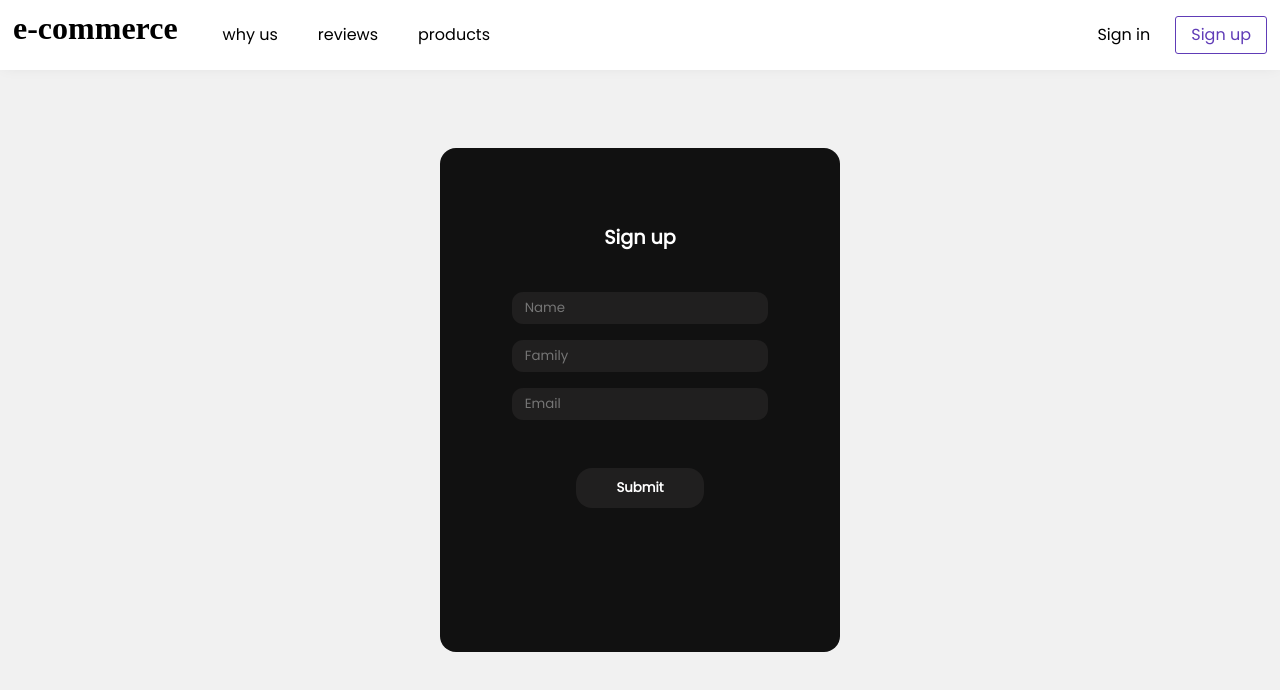
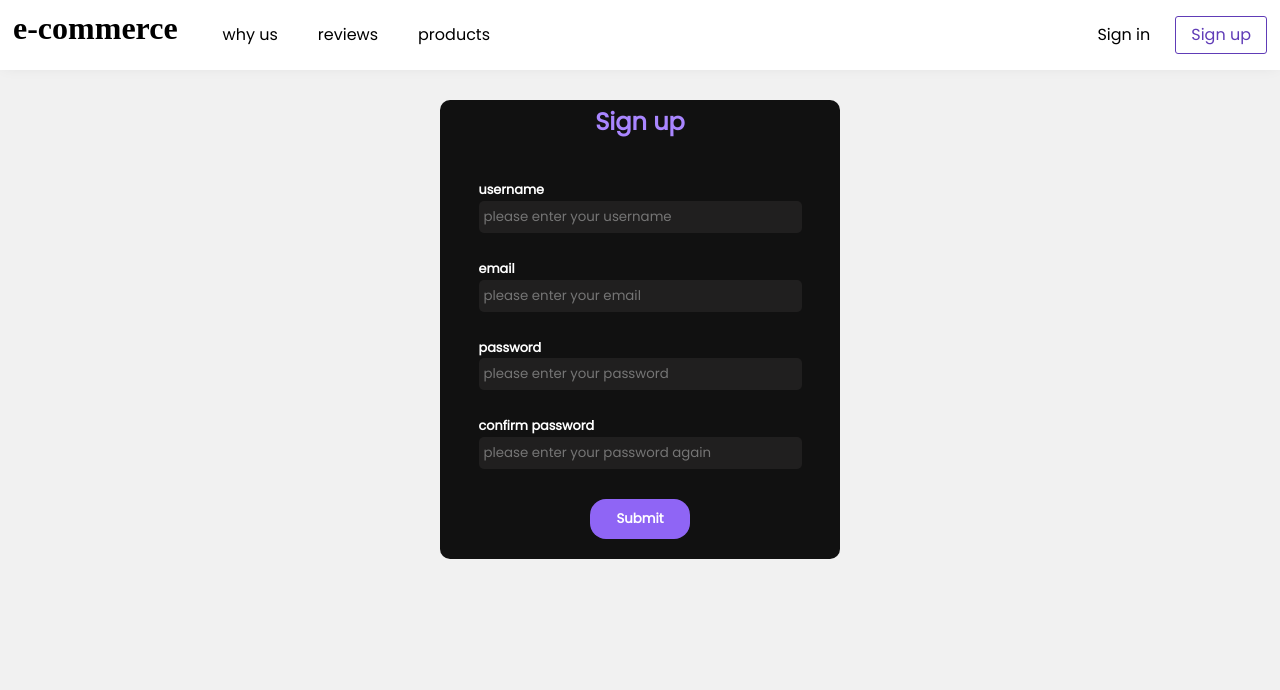
Before and after one commit to Abolfazl181920/e-commerce-app, a React (Create React App) app: page /signup in a window 1280 px wide. Shown: the top 690 px of the page. Built offline with nearby package versions, Linux system fonts and the light colour scheme; a web font is replaced by a local one.

Commit message:
merged navigation with form branch

```diff
--- a/src/Auth/Button.js
+++ b/src/Auth/Button.js
@@ -1,7 +1,8 @@
-import { FormButton } from './styles'
+import { FormButton } from "./styles";
 
-const Button = () => {
-    return <FormButton>Submit</FormButton>
-}
+const Button = (props) => {
+  const { isDisable } = props;
+  return <FormButton disabled={isDisable}>Submit</FormButton>;
+};
 
-export default Button
+export default Button;
--- a/src/Auth/Signin.js
+++ b/src/Auth/Signin.js
@@ -1,29 +1,85 @@
-import { FormBodyFlex, FormBody, Inputs, InputsParent, FormTitle }  from './styles'
-import Button from './Button'
+import {
+  FormBody,
+  Inputs,
+  FormTitle,
+  InputContainer,
+  InputLabel,
+  Input,
+  ButtonContainer,
+  ErrorText,
+} from "./styles";
+import Button from "./Button";
+import useInput from "hooks/use-input";
 
 const Signin = () => {
-    return (
-        <FormBodyFlex>
-            <FormBody>
-                <FormTitle>Sign in</FormTitle>
-                <InputsParent>
-                    <Inputs
-                        placeholder="&nbsp;&nbsp;&nbsp;Name"
-                        margintop="9rem"
-                    />
-                    <Inputs
-                        placeholder="&nbsp;&nbsp;&nbsp;Family"
-                        margintop="1rem"
-                    />
-                    <Inputs
-                        placeholder="&nbsp;&nbsp;&nbsp;Email"
-                        margintop="1rem"
-                    />
-                </InputsParent>
-                <Button />
-            </FormBody>
-        </FormBodyFlex>
-    )
-}
+  //email validation
+  const {
+    value: email,
+    hasError: emailHasError,
+    isTouched: emailIsTouched,
+    isFormValid: emailIsValid,
+    onBlurHandler: emailOnBlurHandler,
+    onChangeHandler: emailOnChangeHandler,
+  } = useInput(
+    (value) => /[^@ \t\r\n]+@[^@ \t\r\n]+\.[^@ \t\r\n]+/.test(value),
+    true
+  );
 
-export default Signin
+  const {
+    value: password,
+    onChangeHandler: passwordOnChangeHandler,
+    hasError: passwordHasError,
+    isFormValid: passwordIsValid,
+    isTouched: passwordIsTouched,
+    onBlurHandler: passwordOnBlurHandler
+  } = useInput((value) => value.trim() !== "", true);
+
+  return (
+    <FormBody action="#" data-testid="signup">
+      <FormTitle>Sign in</FormTitle>
+      <Inputs>
+        <InputContainer>
+          <InputLabel htmlFor="email">email</InputLabel>
+          <Input
+            id="email"
+            type="text"
+            placeholder="please enter your email"
+            onChange={emailOnChangeHandler}
+            onBlur={emailOnBlurHandler}
+            value={email}
+          />
+          {emailHasError && emailIsTouched ? (
+            <ErrorText>
+              {email.trim() === ""
+                ? "please enter your email."
+                : "please enter your correct email."}
+            </ErrorText>
+          ) : (
+            ""
+          )}
+        </InputContainer>
+        <InputContainer>
+          <InputLabel htmlFor="password">password</InputLabel>
+          <Input
+            id="password"
+            type="password"
+            placeholder="please enter your password"
+            value={password}
+            onChange={passwordOnChangeHandler}
+            onBlur={passwordOnBlurHandler}
+          />
+          {passwordHasError && passwordIsTouched ? (
+            <ErrorText>please enter your password</ErrorText>
+          ) : (
+            ""
+          )}
+        </InputContainer>
+      </Inputs>
+      <ButtonContainer>
+        <Button isDisable={!emailIsValid || !passwordIsValid} />
+      </ButtonContainer>
+    </FormBody>
+  );
+};
+
+export default Signin;
--- a/src/Auth/Signup.js
+++ b/src/Auth/Signup.js
@@ -1,64 +1,162 @@
-import { useState } from 'react'
-import { FormBodyFlex, FormBody, Inputs, InputsParent, FormTitle }  from './styles'
-import { ToastContainer, toast } from 'react-toastify';
-import 'react-toastify/dist/ReactToastify.css';
-import Button from './Button'
+import {
+  FormBody,
+  Input,
+  Inputs,
+  FormTitle,
+  InputContainer,
+  InputLabel,
+  ButtonContainer,
+  ErrorText,
+} from "./styles";
+import "react-toastify/dist/ReactToastify.css";
+import Button from "./Button";
+import useInput from "hooks/use-input";
+import { useEffect } from "react";
 
 const Signup = () => {
+  //username validation
+  const {
+    value: username,
+    hasError: usernameHasError,
+    isTouched: usernameIsTouched,
+    isFormValid: usernameIsValid,
+    onBlurHandler: usernameOnBlurHandler,
+    onChangeHandler: usernameOnChangeHandler,
+  } = useInput((value) => /^[a-z0-9_-]{3,15}$/.test(value), true);
 
-    const [ name, setName ] = useState("")
-    const [ family, setFamily ] = useState("")
-    const [ email, setEmail ] = useState("")
-    const [ isValid, setIsValid ] = useState(false)
+  //email validation
+  const {
+    value: email,
+    hasError: emailHasError,
+    isTouched: emailIsTouched,
+    isFormValid: emailIsValid,
+    onBlurHandler: emailOnBlurHandler,
+    onChangeHandler: emailOnChangeHandler,
+  } = useInput(
+    (value) => /[^@ \t\r\n]+@[^@ \t\r\n]+\.[^@ \t\r\n]+/.test(value),
+    true
+  );
 
-    const submitForm = (e) => {
-        e.preventDefault()
-        if (!name, !family, !email) {
-           toast("Please Fill Out All Inputs!", {
-               theme:"dark"
-           })
-        } else {
-            setIsValid(true)
-            toast("Your regestration is completed! You will redirect to Sign in page after 3 seconds ...", {
-                theme:"dark"
-            })
+  //password validation
+  const {
+    value: password,
+    hasError: passwordHasError,
+    isTouched: passwordIsTouched,
+    isFormValid: passwordIsValid,
+    onBlurHandler: passwordOnBlurHandler,
+    onChangeHandler: passwordOnChangeHandler,
+  } = useInput((value) => value.trim().length >= 8, true);
 
-            // I will create a function to redirect user to /signin
+  //repeat password validation
+  const {
+    value: repeatPassword,
+    hasError: repeatPasswordHasError,
+    isTouched: repeatPasswordIsTouched,
+    isFormValid: repeatPasswordIsValid,
+    onBlurHandler: repeatPasswordOnBlurHandler,
+    onChangeHandler: repeatPasswordOnChangeHandler,
+    setIsFormValid,
+    setHasError,
+  } = useInput((value) => value === password, true);
+
+  //if user first entered repeat password and then entered password, the repeat password error will be removed
+  useEffect(() => {
+    if (password === repeatPassword) {
+      setHasError(false);
+      setIsFormValid(true);
     }
-    }
+  }, [password, repeatPassword]);
 
   return (
-        <FormBodyFlex>
-            <ToastContainer/>
-            <FormBody action="#" onSubmit={submitForm}  data-testid="signup">
+    <FormBody action="#" data-testid="signup">
       <FormTitle>Sign up</FormTitle>
-                <InputsParent>
-                    <Inputs
-                        value={name}
-                        onChange={(e) => setName(e.target.value)}
-                        placeholder="&nbsp;&nbsp;&nbsp;Name"
-                        margintop="9rem"
-                        data-testid="NameInput"
+      <Inputs>
+        <InputContainer>
+          <InputLabel htmlFor="username">username</InputLabel>
+          <Input
+            id="username"
+            type="text"
+            placeholder="please enter your username"
+            onChange={usernameOnChangeHandler}
+            onBlur={usernameOnBlurHandler}
+            value={username}
           />
-                    <Inputs
-                        value={family}
-                        onChange={(e) => setFamily(e.target.value)}
-                        placeholder="&nbsp;&nbsp;&nbsp;Family"
-                        margintop="1rem"
-                        data-testid="FamilyInput"
+          {usernameHasError && usernameIsTouched ? (
+            <ErrorText>
+              please enter a username that may contain _ and - and has a length
+              of 3 to 15.
+            </ErrorText>
+          ) : (
+            ""
+          )}
+        </InputContainer>
+        <InputContainer>
+          <InputLabel htmlFor="email">email</InputLabel>
+          <Input
+            id="email"
+            type="text"
+            placeholder="please enter your email"
+            onChange={emailOnChangeHandler}
+            onBlur={emailOnBlurHandler}
+            value={email}
           />
-                    <Inputs
-                        value={email}
-                        onChange={(e) => setEmail(e.target.value)}
-                        placeholder="&nbsp;&nbsp;&nbsp;Email"
-                        margintop="1rem"
-                        data-testid="EmailInput"
+          {emailHasError && emailIsTouched ? (
+            <ErrorText>
+              {email.trim() === ""
+                ? "please enter your email."
+                : "please enter your correct email."}
+            </ErrorText>
+          ) : (
+            ""
+          )}
+        </InputContainer>
+        <InputContainer>
+          <InputLabel htmlFor="password">password</InputLabel>
+          <Input
+            id="password"
+            type="password"
+            placeholder="please enter your password"
+            value={password}
+            onChange={passwordOnChangeHandler}
+            onBlur={passwordOnBlurHandler}
           />
-                </InputsParent>
-                <Button />
+          {passwordHasError && passwordIsTouched ? (
+            <ErrorText>
+              please enter a password with the length of 8 or higher.
+            </ErrorText>
+          ) : (
+            ""
+          )}
+        </InputContainer>
+        <InputContainer>
+          <InputLabel htmlFor="repeat-password">confirm password</InputLabel>
+          <Input
+            id="repeat-password"
+            type="password"
+            placeholder="please enter your password again"
+            value={repeatPassword}
+            onChange={repeatPasswordOnChangeHandler}
+            onBlur={repeatPasswordOnBlurHandler}
+          />
+          {repeatPasswordHasError && repeatPasswordIsTouched ? (
+            <ErrorText>please enter your entered password.</ErrorText>
+          ) : (
+            ""
+          )}
+        </InputContainer>
+      </Inputs>
+      <ButtonContainer>
+        <Button
+          isDisable={
+            !usernameIsValid ||
+            !emailIsValid ||
+            !passwordIsValid ||
+            !repeatPasswordIsValid
+          }
+        />
+      </ButtonContainer>
     </FormBody>
-        </FormBodyFlex>
-    )
-}
+  );
+};
 
-export default Signup
+export default Signup;
--- a/src/Auth/styles.js
+++ b/src/Auth/styles.js
@@ -1,72 +1,104 @@
-import styled from 'styled-components'
+import styled from "styled-components";
 
 // Signup.js and Signin.js styles
-export const FormBodyFlex = styled.div`
-    display: flex;
-    justify-content: center;
-    flex-direction: row;
-    align-items: center;
-    min-height: 100vh;
-`
 
 export const FormBody = styled.form`
   display: flex;
-    justify-content: center;
-    height: 63vh;
-    width: 50vh;
-    border-radius: 1rem;
+  align-items: center;
+  flex-flow: column;
+  min-height: 100px;
+  width: 400px;
+  margin: auto;
+  border-radius: 10px;
   background-color: #111111;
   color: rgb(240, 231, 231);
   font-weight: 700;
-`
+  padding: 10px;
 
-export const FormTitle = styled.span`
-    color: #fff;
-    margin-top: 5rem;
-    position: absolute;
-    font-size: 1.2rem;
-`
+  @media (max-width: 440px) {
+    width: 95%;
+  }
+`;
 
-export const InputsParent = styled.div`
+export const FormTitle = styled.h2`
+  color: #a986ff;
+  font-size: 1.5rem;
+  width: 100%;
+  text-align: center;
+  margin-bottom: 50px;
+`;
+
+export const Inputs = styled.div`
   display: flex;
-    justify-content: center;
-    flex-direction: column;
+  flex-flow: column;
   align-items: center;
-    position: absolute;
-`
+  flex-grow: 1;
+  width: 100%;
+`;
 
-export const Inputs = styled.input`
+export const Input = styled.input`
   height: 2rem;
   width: 16rem;
   background-color: rgb(32, 31, 31);
-    margin-top: ${props => props.margintop};
   border: none;
-    cursor: pointer;
   color: #fff;
-    border-radius: .7rem;
+  border-radius: 5px;
   flex-direction: row;
+  outline: none;
+  width: 100%;
+  padding: 5px;
+`;
+
+export const InputContainer = styled.div`
+  display: flex;
+  flex-flow: column;
+  justify-content: center;
+  width: 85%;
+  margin-bottom: 30px;
 
   @media (max-width: 440px) {
-       width: 14rem;
+    width: 98%;
   }
-`
+`;
 
+export const InputLabel = styled.label`
+  color: #fff;
+  font-size: 0.8rem;
+  margin-bottom: 4px;
+`;
+
+export const ErrorText = styled.p`
+  color: #ff0000;
+  font-size: 14px;
+  font-weight: 300;
+  margin-top: 3px;
+`;
 
 // Button.js styles
+export const ButtonContainer = styled.div`
+  flex-grow: 1;
+  display: flex;
+  justify-content: center;
+  align-items: center;
+`;
 export const FormButton = styled.button`
   height: 2.5rem;
-    width: 8rem;
+  width: 100px;
   font-weight: 700;
   background-color: rgb(32, 31, 31);
   color: #fff;
-    margin-top: 20rem;
   border: none;
+  background-color: #8f65f5;
+  transition: 0.3s;
+  margin-bottom: 10px;
+
+  &:disabled {
+    background-color: #8f65f5;
+  }
+
+  &:not(:disabled):hover {
+    background-color: #603cb7;
+  }
   border-radius: 1rem;
   cursor: pointer;
-
-    @media (max-width: 440px) {
-        height: 1.8rem;
-        width: 5.5rem;
-        margin-top: 18.5rem;
-    }
-`
+`;
--- a/src/NavBar/SignUpLink.js
+++ b/src/NavBar/SignUpLink.js
@@ -3,7 +3,7 @@ import { Link } from "react-router-dom";
 
 //a component to display sign up link
 const SignUpLink = () => {
-  return <Link to="/signin" className={styles.signup}>Sign up</Link>;
+  return <Link to="/signup" className={styles.signup}>Sign up</Link>;
 };
 
 export default SignUpLink;
--- /dev/null
+++ b/src/hooks/use-input.js
@@ -0,0 +1,57 @@
+import { useCallback } from "react";
+import { useState } from "react";
+
+//a custom hook for user input validation
+const useInput = (validate, require) => {
+  const [value, setValue] = useState("");
+  const [isFormValid, setIsFormValid] = useState(false);
+  const [hasError, setHasError] = useState(require);
+  const [isTouched, setIsTouched] = useState(false);
+
+  //a function to store users entered value
+  const onChangeHandler = (e) => {
+    if (validate(e.target.value)) {
+      setHasError(false);
+      setIsFormValid(true);
+    } else if (!validate(e.target.value)) {
+      if (!require && e.target.value.trim() === "") {
+        setHasError(false);
+        setIsFormValid(false);
+      } else {
+        setHasError(true);
+        setIsFormValid(false);
+      }
+    }
+    setValue(e.target.value);
+  };
+
+  //a function to store that user touched the input for the first time
+  const onBlurHandler = () => {
+    setIsTouched(true);
+  };
+
+  //a function to reset all of the states to the default value
+  const reset = useCallback(() => {
+    setValue("");
+    setIsFormValid(false);
+    setHasError(require);
+    setIsTouched(false);
+  }, [require]);
+
+  //returning all the values that i need
+  return {
+    hasError,
+    isTouched,
+    isFormValid,
+    value,
+    setValue,
+    setHasError,
+    setIsFormValid,
+    onChangeHandler,
+    onBlurHandler,
+    setIsTouched,
+    reset,
+  };
+};
+
+export default useInput;
```
Also changed, not shown: src/NavBar/Navigation.js (+10 -4 lines), src/NavBar/SmallNavBar.js (+5 -5 lines), src/Assets/logo.jpg (renamed from src/Assests/logo.jpg), src/Assets/logo2.png (renamed from src/Assests/logo2.png). Lines whose indentation alone changed are shown as unchanged.
